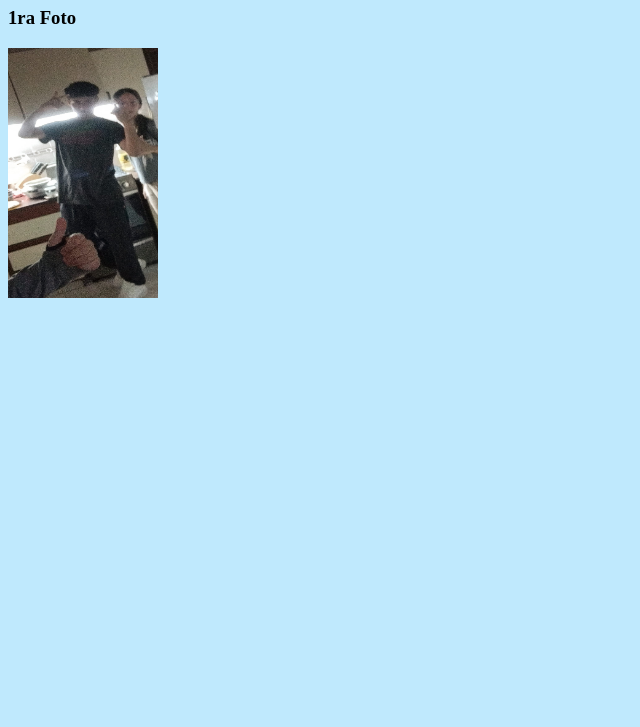
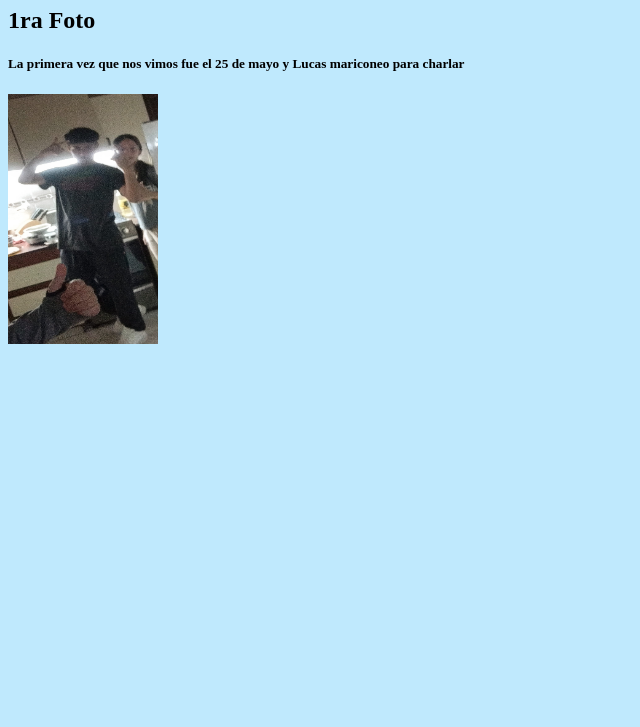
Before and after one commit to ticiipass/Proyecto-NV, a plain HTML site: page INDEX.HTML in a window 1280 px wide. Shown: the part 73-800 px from the top of the page, without its empty margins (0-640 px from the left). Drawn offline with Linux system fonts and the light colour scheme.

Commit message:
actualizacion

```diff
--- a/INDEX.HTML
+++ b/INDEX.HTML
@@ -8,7 +8,8 @@
 </head>
 <body>
     <h1>LuTi</h1>
-    <H3>1ra Foto</H3>
+    <h2>1ra Foto</H2>
+    <h5>La primera vez que nos vimos fue el 25 de mayo y Lucas mariconeo para charlar</h5>
     <img src="IMG/17f9b77e-1f62-4780-86c0-5a5e5ccaab34.jpg" alt="Lucas y Tici" height="250px" width="150px">
 </body>
 <footer>
```
